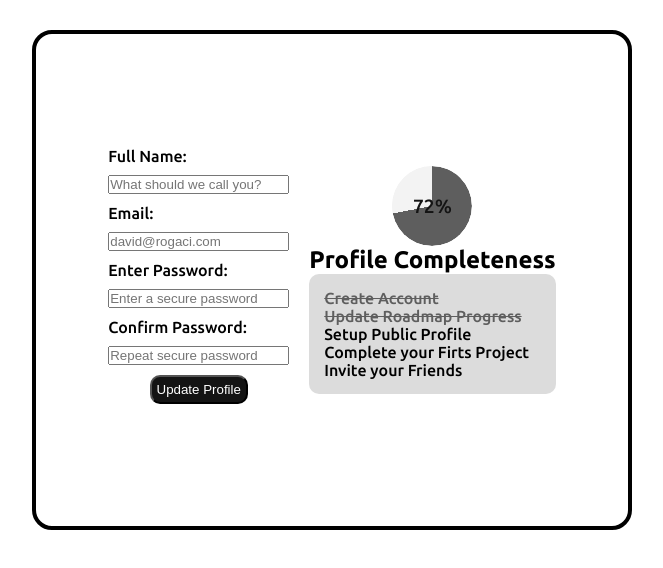
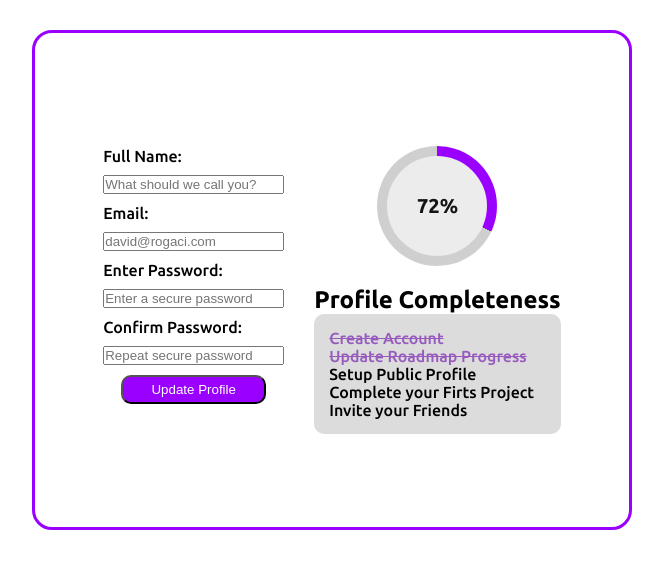
Before and after one commit to davidrogaci/Accessible-Form-UI, a plain HTML site: page index.html in a window 1280 px wide. Shown: the whole page, without its empty margins (308-971 px from the left). Drawn offline with Linux system fonts and the light colour scheme.

Commit message:
Se mejora la UI de la barra de progreso y se cambia la paleta de colores la UI

```diff
--- a/index.html
+++ b/index.html
@@ -45,7 +45,7 @@
         <button type="submit">Update Profile</button>
       </section>
       <div class="progress-container">
-        <section class="circular-progress-container">
+        <section>
           <div class="circular-progress-container">
             <div class="circular-progress-bar"></div>
             <span class="progress-text">72%</span>
--- a/style.css
+++ b/style.css
@@ -18,11 +18,11 @@
   margin: 30px auto;
   width: 600px;
   height: 500px;
-  gap: 20px;
+  gap: 30px;
   font-family: "Ubuntu";
   font-size: 16px;
   font-weight: 500;
-  border: 4px solid black;
+  border: 3px solid #9900ff;
   border-radius: 20px;
 }
 
@@ -37,12 +37,13 @@ button {
   display: flex;
   padding: 5px;
   border-radius: 10px;
-  background-color: rgb(20, 20, 20);
+  background-color: #9900ff;
   color: white;
   align-content: center;
   justify-content: center;
   margin: 10px auto;
   cursor: pointer;
+  width: 80%;
 }
 
 /* ESTILOS PARA LOS ELEMENTOS DEL PROGRESS BAR */
@@ -57,27 +58,32 @@ button {
   display: flex;
   justify-content: center;
   align-items: center;
-  width: 80px;
-  height: 80px;
-  border-radius: 50%;
-  background-color: #f3f3f3;
-  position: relative;
-  overflow: hidden;
 }
 
 .circular-progress-bar {
-  width: 100%;
-  height: 100%;
+  position: relative;
+  width: 120px;
+  height: 120px;
   border-radius: 50%;
-  background: conic-gradient(#5e5e5e 72% 72%, transparent 72% 100%);
+  display: flex;
+  justify-content: center;
+  align-items: center;
+  background: conic-gradient(from 0deg, #9900ff 0% 32%, #cfcfcf 32% 100%);
+  margin: 20px auto;
+}
+
+.circular-progress-bar::before {
+  content: "";
   position: absolute;
-  top: 0;
-  left: 0;
+  inset: 10px;
+  border-radius: 50%;
+  background: rgb(236, 236, 236);
 }
 
 .progress-text {
-  position: relative;
-  font-size: 1.2em;
+  position: absolute;
+  font-size: 20px;
+  font-weight: 600;
   color: rgb(20, 20, 20);
 }
 
@@ -87,11 +93,11 @@ li {
 
 ul :first-child p {
   text-decoration: line-through;
-  color: #5e5e5e;
+  color: #975bbe;
 }
 ul :nth-child(2) p {
   text-decoration: line-through;
-  color: #5e5e5e;
+  color: #975bbe;
 }
 
 ul {
```
